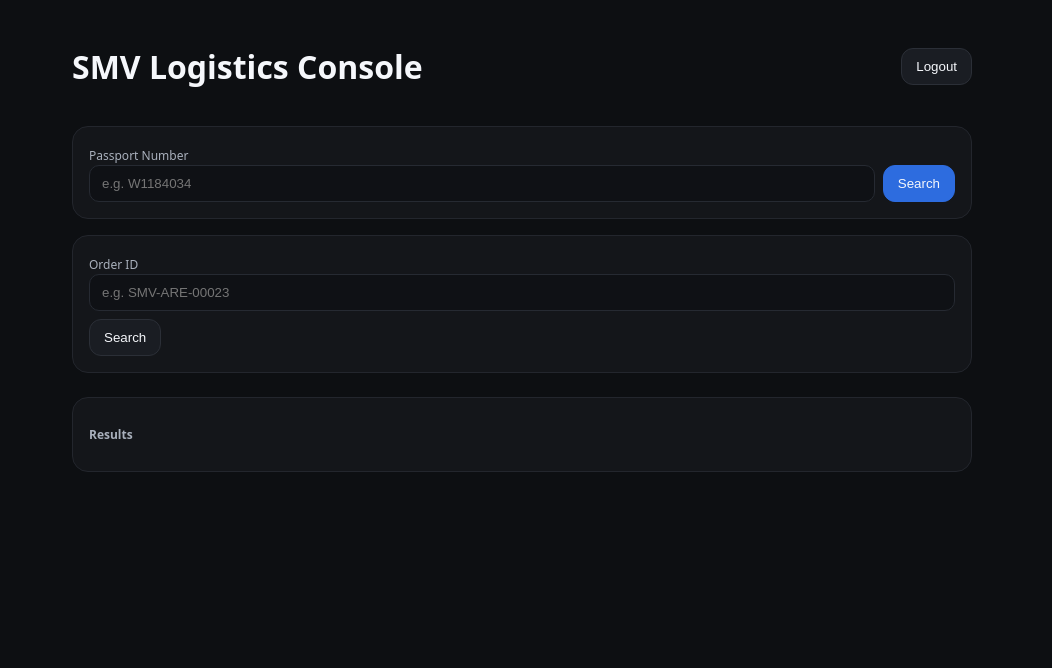
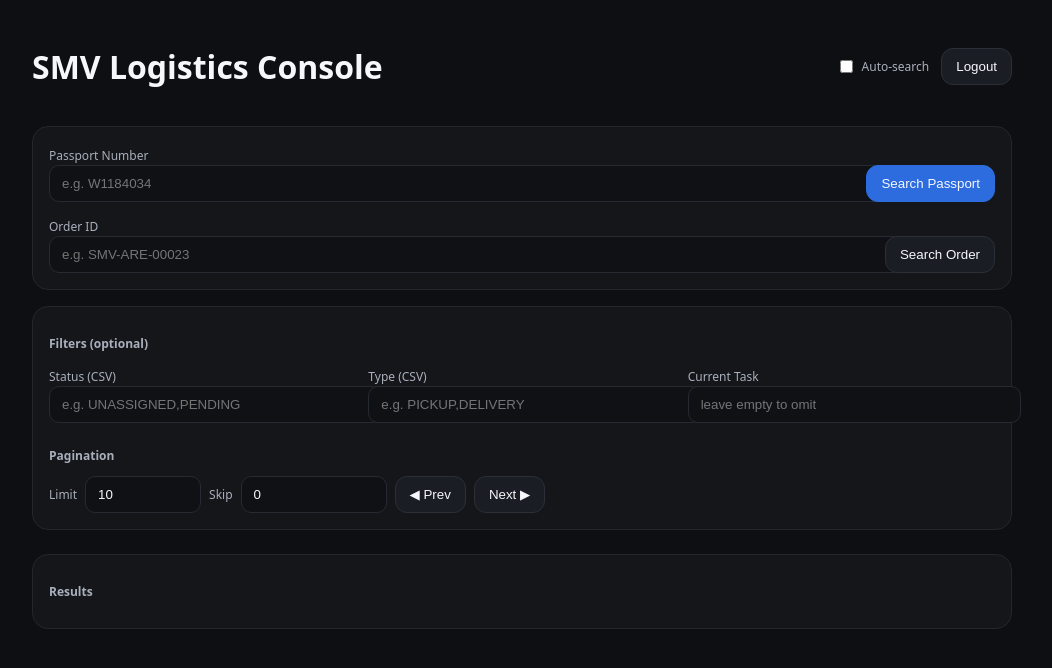
Before and after one commit to rohitvarshney-web/logistics-PWA, a Next.js app: page /dashboard in a window 1280 px wide. Shown: the top 668 px of the page, without its empty margins (118-1170 px from the left). Built offline with nearby package versions, Linux system fonts and the light colour scheme.

Commit message:
Update page.tsx

```diff
--- a/app/dashboard/page.tsx
+++ b/app/dashboard/page.tsx
@@ -1,15 +1,64 @@
 'use client';
 
-import { useState } from 'react';
+import { useEffect, useMemo, useState } from 'react';
 
 type LoadingKind = 'passport' | 'order' | null;
 
+// tiny debounce hook (used for optional auto-search)
+function useDebounced<T>(value: T, ms = 400) {
+  const [v, setV] = useState(value);
+  useEffect(() => {
+    const t = setTimeout(() => setV(value), ms);
+    return () => clearTimeout(t);
+  }, [value, ms]);
+  return v;
+}
+
 export default function DashboardPage() {
+  // Inputs
   const [passport, setPassport] = useState('');
-  const [orderId, setOrderId]   = useState('');
-  const [loading, setLoading]   = useState<LoadingKind>(null);
-  const [error, setError]       = useState<string | null>(null);
-  const [result, setResult]     = useState<any>(null);
+  const [orderId, setOrderId] = useState('');
+
+  // Pagination
+  const [limit, setLimit] = useState(10);
+  const [skip, setSkip] = useState(0);
+
+  // Optional filters (comma-separated -> arrays)
+  const [statusCsv, setStatusCsv] = useState('');     // e.g. UNASSIGNED,PENDING
+  const [typeCsv, setTypeCsv] = useState('');         // e.g. PICKUP,DELIVERY
+  const [currentTask, setCurrentTask] = useState(''); // leave empty to omit
+
+  // Auto-search toggle
+  const [autoSearch, setAutoSearch] = useState(false);
+
+  // State
+  const [loading, setLoading] = useState<LoadingKind>(null);
+  const [error, setError] = useState<string | null>(null);
+  const [result, setResult] = useState<any>(null);
+
+  // Debounced values for auto-search
+  const dPassport = useDebounced(passport, 500);
+  const dOrderId = useDebounced(orderId, 500);
+  const dLimit = useDebounced(limit, 300);
+  const dSkip = useDebounced(skip, 300);
+  const dStatusCsv = useDebounced(statusCsv, 500);
+  const dTypeCsv = useDebounced(typeCsv, 500);
+  const dCurrentTask = useDebounced(currentTask, 500);
+
+  // Build optional fields only if provided
+  const optionalBody = useMemo(() => {
+    const body: Record<string, any> = { limit: dLimit, skip: dSkip };
+    // sort default (matches upstream expectation)
+    body.sort = ['created_at#!#-1'];
+
+    const status = dStatusCsv.split(',').map(s => s.trim()).filter(Boolean);
+    const types = dTypeCsv.split(',').map(s => s.trim()).filter(Boolean);
+    if (status.length) body.status = status;
+    if (types.length) body.type = types;
+    if (dCurrentTask !== '') body.currentTask = dCurrentTask || null;
+
+    return body;
+  }, [dLimit, dSkip, dStatusCsv, dTypeCsv, dCurrentTask]);
 
   async function callSearch(body: Record<string, any>, kind: LoadingKind) {
     setLoading(kind);
@@ -20,13 +69,19 @@ export default function DashboardPage() {
       const r = await fetch('/api/smv/search', {
         method: 'POST',
         headers: { 'Content-Type': 'application/json' },
-        credentials: 'include', // 👈 send cookies (smv_token) to the proxy
+        credentials: 'include', // send cookies (smv_token) to proxy
         body: JSON.stringify(body),
       });
 
+      // Handle expired/missing token here
+      if (r.status === 401) {
+        try { localStorage.removeItem('smv_token'); } catch {}
+        window.location.href = '/login?logged_out=1';
+        return;
+      }
+
       const txt = await r.text();
-      let js: any;
-      try { js = JSON.parse(txt); } catch { js = { raw: txt }; }
+      let js: any; try { js = JSON.parse(txt); } catch { js = { raw: txt }; }
 
       if (!r.ok) {
         setError(js?.error || js?.upstreamBody?.message || 'Search failed');
@@ -39,16 +94,35 @@ export default function DashboardPage() {
     }
   }
 
+  // Manual actions
   function searchByPassport() {
-    if (!passport.trim()) return;
-    return callSearch({ passport: passport.trim() }, 'passport');
+    const s = passport.trim();
+    if (!s) return;
+    return callSearch({ passport: s, ...optionalBody }, 'passport');
   }
 
   function searchByOrder() {
-    if (!orderId.trim()) return;
-    return callSearch({ orderId: orderId.trim() }, 'order');
+    const s = orderId.trim();
+    if (!s) return;
+    return callSearch({ orderId: s, ...optionalBody }, 'order');
   }
 
+  // Auto-search behavior
+  useEffect(() => {
+    if (!autoSearch) return;
+    const s = dPassport.trim();
+    if (s) callSearch({ passport: s, ...optionalBody }, 'passport');
+    // eslint-disable-next-line react-hooks/exhaustive-deps
+  }, [autoSearch, dPassport, optionalBody]);
+
+  useEffect(() => {
+    if (!autoSearch) return;
+    const s = dOrderId.trim();
+    if (s) callSearch({ orderId: s, ...optionalBody }, 'order');
+    // eslint-disable-next-line react-hooks/exhaustive-deps
+  }, [autoSearch, dOrderId, optionalBody]);
+
+  // Logout (clears client token + hits server to clear cookies & caches)
   async function logout() {
     try { localStorage.removeItem('smv_token'); } catch {}
     await fetch('/api/auth/logout', { method: 'POST', credentials: 'include' });
@@ -56,74 +130,158 @@ export default function DashboardPage() {
   }
 
   return (
-    <main className="container" style={{ maxWidth: 900 }}>
-      <header style={{ display:'flex', justifyContent:'space-between', alignItems:'center', gap: 12 }}>
+    <main className="container" style={{ maxWidth: 980 }}>
+      <header style={{ display: 'flex', justifyContent: 'space-between', alignItems: 'center', gap: 12 }}>
         <h1>SMV Logistics Console</h1>
+        <div style={{ display:'flex', alignItems:'center', gap:12 }}>
+          <label className="label" style={{ display:'flex', alignItems:'center', gap:6 }}>
+            <input
+              type="checkbox"
+              checked={autoSearch}
+              onChange={e => setAutoSearch(e.target.checked)}
+            />
+            Auto-search
+          </label>
           <button className="btn" onClick={logout}>Logout</button>
+        </div>
       </header>
 
-      {/* Passport Search */}
+      {/* Search inputs */}
       <section className="card" style={{ marginTop: 16 }}>
+        <div style={{ display: 'grid', gridTemplateColumns: '1fr auto', gap: 8, alignItems: 'end' }}>
+          <div>
             <label className="label">Passport Number</label>
-        <div style={{ display:'flex', gap: 8 }}>
             <input
               className="input"
               placeholder="e.g. W1184034"
               value={passport}
-            onChange={(e)=>setPassport(e.target.value)}
+              onChange={(e) => setPassport(e.target.value)}
             />
+          </div>
           <button
             className="btn primary"
             onClick={searchByPassport}
-            disabled={!passport.trim() || loading==='passport'}
+            disabled={!passport.trim() || loading === 'passport'}
           >
-            {loading==='passport' ? 'Searching…' : 'Search'}
+            {loading === 'passport' ? 'Searching…' : 'Search Passport'}
+          </button>
+        </div>
+
+        <div style={{ height: 12 }} />
+
+        <div style={{ display: 'grid', gridTemplateColumns: '1fr auto', gap: 8, alignItems: 'end' }}>
+          <div>
+            <label className="label">Order ID</label>
+            <input
+              className="input"
+              placeholder="e.g. SMV-ARE-00023"
+              value={orderId}
+              onChange={(e) => setOrderId(e.target.value)}
+            />
+          </div>
+          <button
+            className="btn"
+            onClick={searchByOrder}
+            disabled={!orderId.trim() || loading === 'order'}
+          >
+            {loading === 'order' ? 'Searching…' : 'Search Order'}
           </button>
         </div>
       </section>
 
-      {/* Order ID Search */}
+      {/* Optional filters + pagination */}
       <section className="card" style={{ marginTop: 16 }}>
-        <label className="label">Order ID</label>
-        <div style={{ display:'flex', gap: 8 }}>
+        <h3 className="label">Filters (optional)</h3>
+        <div style={{ display:'grid', gridTemplateColumns:'1fr 1fr 1fr', gap:12 }}>
+          <div>
+            <label className="label">Status (CSV)</label>
             <input
               className="input"
-            placeholder="e.g. SMV-ARE-00023"
-            value={orderId}
-            onChange={(e)=>setOrderId(e.target.value)}
+              placeholder="e.g. UNASSIGNED,PENDING"
+              value={statusCsv}
+              onChange={(e)=>setStatusCsv(e.target.value)}
             />
           </div>
-        <div style={{ height: 8 }} />
+          <div>
+            <label className="label">Type (CSV)</label>
+            <input
+              className="input"
+              placeholder="e.g. PICKUP,DELIVERY"
+              value={typeCsv}
+              onChange={(e)=>setTypeCsv(e.target.value)}
+            />
+          </div>
+          <div>
+            <label className="label">Current Task</label>
+            <input
+              className="input"
+              placeholder="leave empty to omit"
+              value={currentTask}
+              onChange={(e)=>setCurrentTask(e.target.value)}
+            />
+          </div>
+        </div>
+
+        <div style={{ height: 12 }} />
+
+        <h3 className="label">Pagination</h3>
+        <div style={{ display:'flex', gap:8, alignItems:'center', flexWrap:'wrap' }}>
+          <label className="label">Limit</label>
+          <input
+            className="input"
+            style={{ width: 90 }}
+            type="number"
+            min={1}
+            value={limit}
+            onChange={(e)=>setLimit(Math.max(1, Number(e.target.value) || 10))}
+          />
+          <label className="label">Skip</label>
+          <input
+            className="input"
+            style={{ width: 120 }}
+            type="number"
+            min={0}
+            value={skip}
+            onChange={(e)=>setSkip(Math.max(0, Number(e.target.value) || 0))}
+          />
+
           <button
             className="btn"
-          onClick={searchByOrder}
-          disabled={!orderId.trim() || loading==='order'}
+            onClick={() => setSkip((s) => Math.max(0, s - limit))}
           >
-          {loading==='order' ? 'Searching…' : 'Search'}
+            ◀ Prev
           </button>
+          <button
+            className="btn"
+            onClick={() => setSkip((s) => s + limit)}
+          >
+            Next ▶
+          </button>
+        </div>
       </section>
 
-      {/* Results / Errors */}
+      {/* Results */}
       <section className="card" style={{ marginTop: 24 }}>
         <h3 className="label">Results</h3>
         {error && <p className="label" style={{ color:'#fca5a5', marginTop: 8 }}>{error}</p>}
 
         {result && (
           <>
-            {/* High-level success indicator */}
             {'ok' in result && (
               <p className="label" style={{ marginTop: 8 }}>
                 {result.ok ? '✅ OK' : '❌ Error'}
               </p>
             )}
 
-            {/* Raw debug payload from the proxy */}
             <details open style={{ marginTop: 12 }}>
               <summary className="label">Debug / Raw JSON (proxy response)</summary>
               <pre style={{ whiteSpace:'pre-wrap', fontSize:12, marginTop: 8 }}>
                 {JSON.stringify(result, null, 2)}
               </pre>
             </details>
+
+            {/* If your API returns a predictable list, you can render it here.
+                Keeping it generic since shapes vary. */}
           </>
         )}
       </section>
```
Lines whose indentation alone changed are shown as unchanged.
